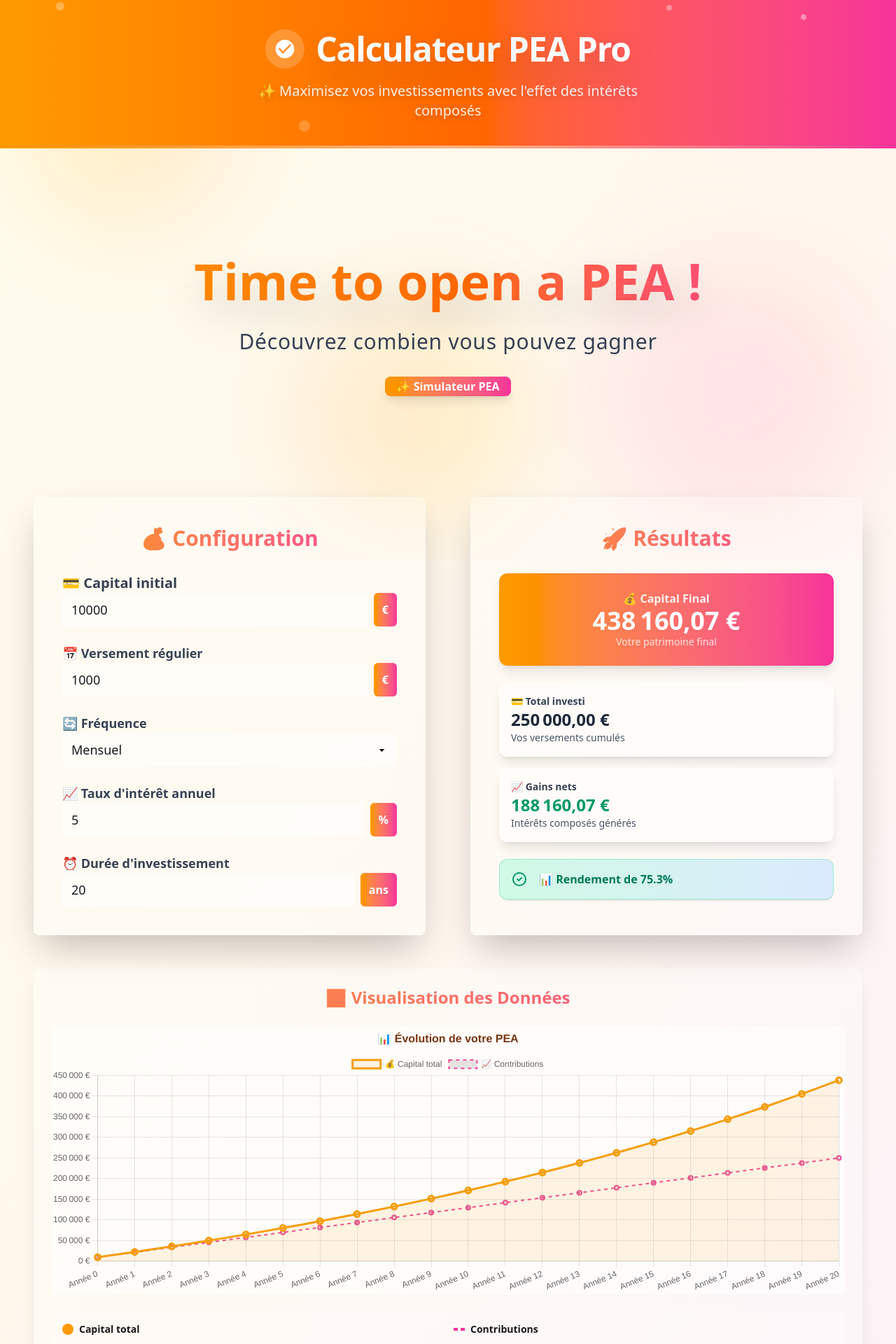
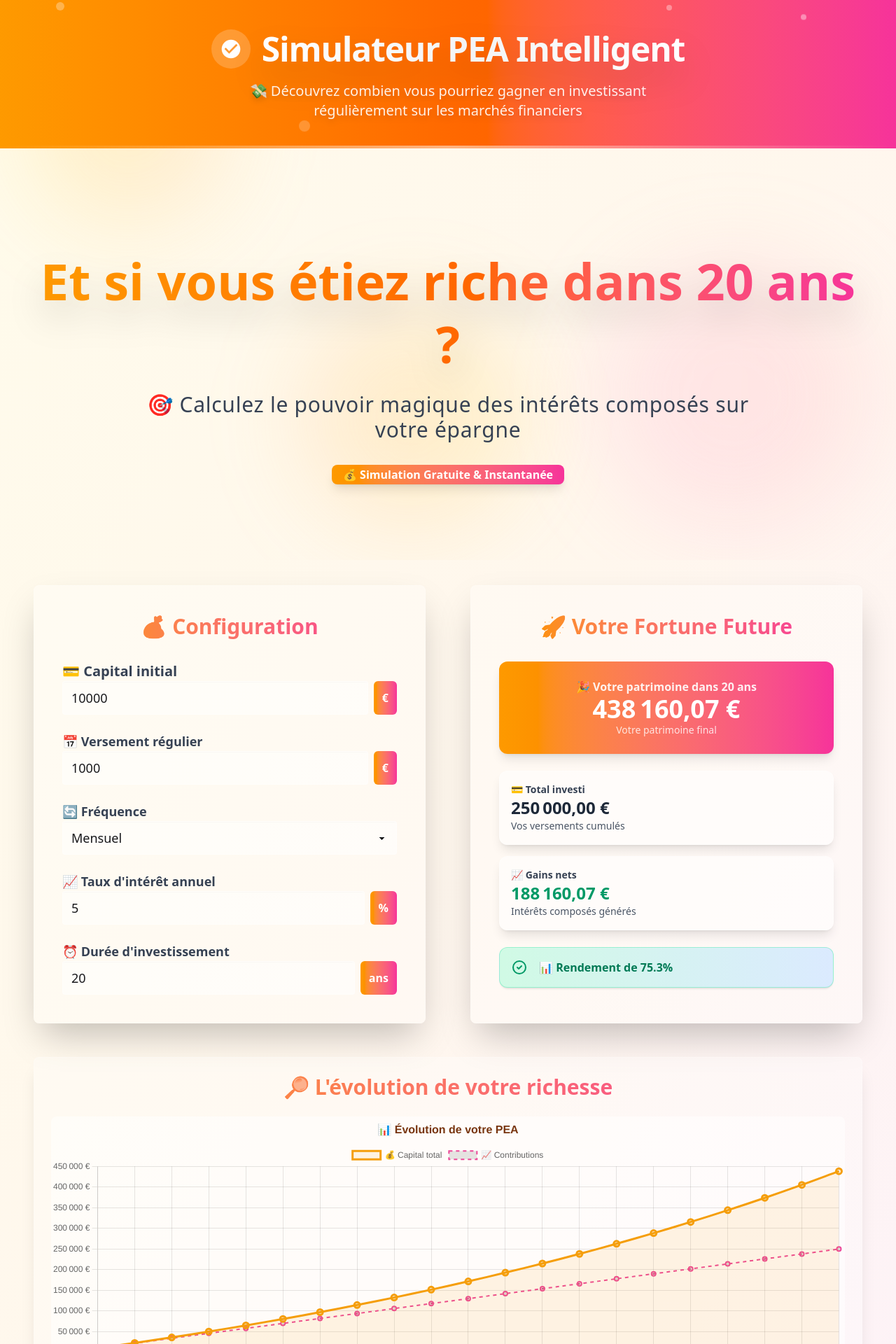
Before and after one commit to kyu-dev/pea_simulator, a Svelte app: page / in a window 1280 px wide. Shown: the top 1920 px of the page at 70% size. Built offline with nearby package versions, Linux system fonts and the light colour scheme.

Commit message:
Refactor Graph, Header, Hero, and Result components for improved clarity and user engagement; update text and styling for a more intuitive experience.

```diff
--- a/src/components/Graph.svelte
+++ b/src/components/Graph.svelte
@@ -124,13 +124,11 @@
     });
   }
 
-  // Utilisation des runes Svelte 5 pour gérer le cycle de vie
   $effect(() => {
     if (result && canvasElement) {
       createChart();
     }
 
-    // Cleanup automatique quand le composant est détruit
     return () => {
       if (chartInstance) {
         chartInstance.destroy();
@@ -144,9 +142,9 @@
   class="card bg-white/30 backdrop-blur-lg border border-white/20 shadow-xl w-full mx-auto p-6 hover:bg-white/40 transition-all duration-300"
 >
   <h2
-    class="text-2xl font-bold bg-gradient-to-r from-amber-500 to-pink-500 text-transparent bg-clip-text mb-6 text-center"
+    class="text-3xl font-bold bg-gradient-to-r from-amber-500 to-pink-500 text-transparent bg-clip-text mb-6 text-center"
   >
-    📊 Visualisation des Données
+    🔎 L'évolution de votre richesse
   </h2>
 
   <div class="relative w-full h-80 lg:h-96">
@@ -160,11 +158,11 @@
     <div class="grid grid-cols-2 gap-4 text-sm">
       <div class="flex items-center gap-2">
         <div class="w-4 h-4 rounded-full bg-amber-500"></div>
-        <span class="font-semibold">Capital total</span>
+        <span class="font-semibold">Votre fortune totale</span>
       </div>
       <div class="flex items-center gap-2">
         <div class="w-4 h-1 border-2 border-dashed border-pink-500"></div>
-        <span class="font-semibold">Contributions</span>
+        <span class="font-semibold">Vos versements</span>
       </div>
     </div>
 
@@ -180,7 +178,9 @@
           maximumFractionDigits: 0,
         })}
       </div>
-      <div class="text-sm text-green-700">💰 Gains des intérêts composés</div>
+      <div class="text-sm text-green-700">
+        🎉 Vos gains purs grâce aux intérêts composés !
+      </div>
     </div>
   </div>
 </div>
--- a/src/components/Header.svelte
+++ b/src/components/Header.svelte
@@ -37,13 +37,14 @@
       <h1
         class="text-2xl sm:text-3xl md:text-4xl lg:text-5xl font-black drop-shadow-2xl tracking-tight bg-gradient-to-r from-white via-gray-100 to-white text-transparent bg-clip-text leading-tight"
       >
-        Calculateur PEA Pro
+        Simulateur PEA Intelligent
       </h1>
     </div>
     <p
       class="text-white/90 font-medium text-sm sm:text-base md:text-lg lg:text-xl drop-shadow-lg text-center px-4 max-w-2xl"
     >
-      ✨ Maximisez vos investissements avec l&apos;effet des intérêts composés
+      💸 Découvrez combien vous pourriez gagner en investissant régulièrement
+      sur les marchés financiers
     </p>
   </div>
 
--- a/src/components/Hero.svelte
+++ b/src/components/Hero.svelte
@@ -5,18 +5,18 @@
     <h2
       class="text-3xl sm:text-4xl md:text-5xl lg:text-6xl xl:text-7xl font-black bg-gradient-to-r from-amber-500 via-orange-500 to-pink-500 text-transparent bg-clip-text drop-shadow-2xl leading-tight px-2"
     >
-      Time to open a PEA !
+      Et si vous étiez riche dans 20 ans ?
     </h2>
     <p
       class="text-lg sm:text-xl md:text-2xl lg:text-3xl text-gray-700 font-medium tracking-wide px-4 max-w-4xl mx-auto"
     >
-      Découvrez combien vous pouvez gagner
+      🎯 Calculez le pouvoir magique des intérêts composés sur votre épargne
     </p>
     <div class="flex justify-center mt-4 sm:mt-6 md:mt-8">
       <div
         class="badge badge-md sm:badge-lg bg-gradient-to-r from-amber-500 to-pink-500 text-white font-semibold border-none shadow-lg text-xs sm:text-sm md:text-base px-3 sm:px-4 py-2 sm:py-3"
       >
-        ✨ Simulateur PEA
+        💰 Simulation Gratuite & Instantanée
       </div>
     </div>
   </div>
--- a/src/components/Result.svelte
+++ b/src/components/Result.svelte
@@ -10,7 +10,7 @@
     <h2
       class="card-title text-2xl md:text-3xl justify-center font-bold bg-gradient-to-r from-amber-500 to-pink-500 text-transparent bg-clip-text mb-6 text-center"
     >
-      🚀 Résultats
+      🚀 Votre Fortune Future
     </h2>
 
     <div class="space-y-6">
@@ -22,7 +22,7 @@
           <div
             class="stat-title text-white/90 font-semibold text-sm md:text-base"
           >
-            💰 Capital Final
+            🎉 Votre patrimoine dans {duration} ans
           </div>
           <div class="stat-value text-2xl md:text-3xl lg:text-4xl">
             {result.final.toLocaleString("fr-FR", {
```
